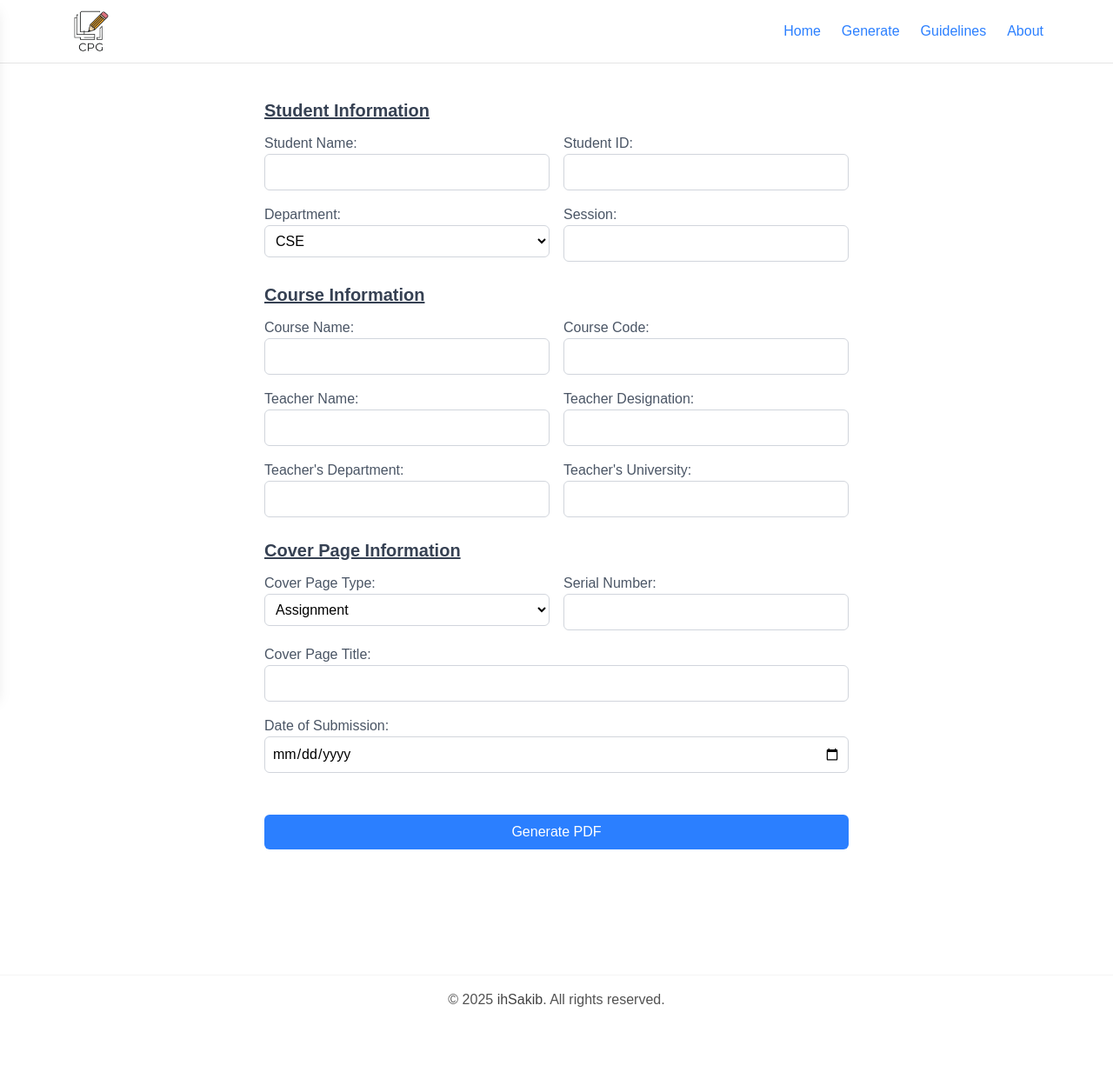
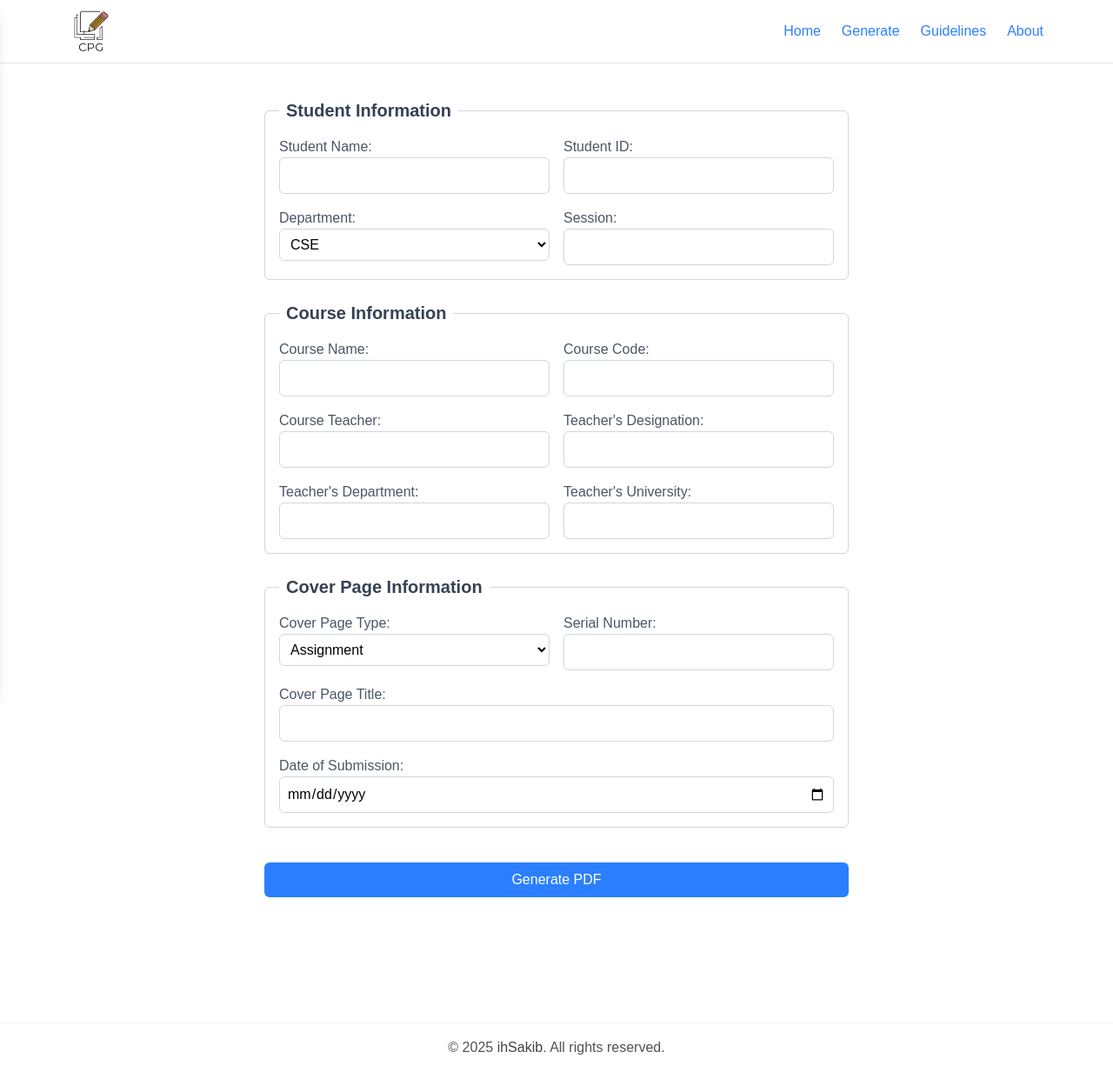
Before and after one commit to ihSakib/cpg, a Next.js app: page /generate in a window 1280 px wide. Shown: the whole page at 87% size. Before the commit the page ends 1178 px from the top, so only its background shows below. Built offline with nearby package versions, Linux system fonts and the light colour scheme.

Commit message:
Enhance CoverPageForm layout and functionality with improved styling and state management

```diff
--- a/app/generate/page.jsx
+++ b/app/generate/page.jsx
@@ -1,6 +1,6 @@
 "use client";
 
-import { useState } from "react";
+import { useState, useEffect } from "react";
 import { useRouter } from "next/navigation";
 
 export default function CoverPageForm() {
@@ -21,12 +21,18 @@ export default function CoverPageForm() {
     submissionDate: "",
   });
 
+  // useEffect(() => {
+  //   const savedData = sessionStorage.getItem("formData");
+  //   if (savedData) setFormData(JSON.parse(savedData));
+  // }, []);
+
   const [isClicked, setIsClicked] = useState(false);
 
   const router = useRouter();
 
   const handleChange = (e) => {
     setFormData({ ...formData, [e.target.name]: e.target.value });
+    // sessionStorage.setItem("formData", JSON.stringify(formData));
   };
 
   const handleSubmit = (e) => {
@@ -57,18 +63,20 @@ export default function CoverPageForm() {
       router.push(
         `/download?studentName=${studentName}&studentID=${studentID}&department=${department}&session=${session}&courseName=${courseName}&courseCode=${courseCode}&teacherName=${teacherName}&teacherDesignation=${teacherDesignation}&coverPageType=${coverPageType}&serialNumber=${serialNumber}&coverPageTitle=${coverPageTitle}&submissionDate=${submissionDate}&teacherDept=${teacherDept}&teacherUni=${teacherUni}`
       );
-      setIsClicked(false);
+      setTimeout(() => {
+        setIsClicked(false);
+      }, 2000);
     }, 2000);
   };
 
   return (
-    <div className="flex items-center justify-center min-h-screen  px-6">
-      <form onSubmit={handleSubmit} className="bg-white  w-full max-w-2xl  ">
+    <div className="flex items-center justify-center min-h-screen px-6">
+      <form onSubmit={handleSubmit} className="bg-white w-full max-w-2xl">
         {/* Student Information */}
-        <div className="mb-6 mt-4 md:mt-6">
-          <h3 className="text-lg underline md:text-xl font-semibold text-gray-700 mb-3">
+        <fieldset className="mb-6 mt-4 md:mt-6 border border-gray-300 p-4 rounded-md">
+          <legend className="text-lg md:text-xl font-semibold text-gray-700 px-2">
             Student Information
-          </h3>
+          </legend>
           <div className="grid grid-cols-1 md:grid-cols-2 gap-4">
             <div>
               <label className="block text-gray-600 font-medium">
@@ -83,7 +91,6 @@ export default function CoverPageForm() {
                 required
               />
             </div>
-
             <div>
               <label className="block text-gray-600 font-medium">
                 Student ID:
@@ -97,7 +104,6 @@ export default function CoverPageForm() {
                 required
               />
             </div>
-
             <div>
               <label className="block text-gray-600 font-medium">
                 Department:
@@ -115,7 +121,6 @@ export default function CoverPageForm() {
                 <option value="Business Administration">DBA</option>
               </select>
             </div>
-
             <div>
               <label className="block text-gray-600 font-medium">
                 Session:
@@ -130,13 +135,13 @@ export default function CoverPageForm() {
               />
             </div>
           </div>
-        </div>
+        </fieldset>
 
         {/* Course Information */}
-        <div className="mb-6">
-          <h3 className="text-lg underline md:text-xl font-semibold text-gray-700 mb-3">
+        <fieldset className="mb-6 border border-gray-300 p-4 rounded-md">
+          <legend className="text-lg md:text-xl font-semibold text-gray-700 px-2">
             Course Information
-          </h3>
+          </legend>
           <div className="grid grid-cols-1 md:grid-cols-2 gap-4">
             <div>
               <label className="block text-gray-600 font-medium">
@@ -151,7 +156,6 @@ export default function CoverPageForm() {
                 required
               />
             </div>
-
             <div>
               <label className="block text-gray-600 font-medium">
                 Course Code:
@@ -165,10 +169,9 @@ export default function CoverPageForm() {
                 required
               />
             </div>
-
             <div>
               <label className="block text-gray-600 font-medium">
-                Teacher Name:
+                Course Teacher:
               </label>
               <input
                 type="text"
@@ -179,10 +182,9 @@ export default function CoverPageForm() {
                 required
               />
             </div>
-
             <div>
               <label className="block text-gray-600 font-medium">
-                Teacher Designation:
+                Teacher's Designation:
               </label>
               <input
                 type="text"
@@ -193,7 +195,6 @@ export default function CoverPageForm() {
                 required
               />
             </div>
-
             <div>
               <label className="block text-gray-600 font-medium">
                 Teacher's Department:
@@ -207,7 +208,6 @@ export default function CoverPageForm() {
                 required
               />
             </div>
-
             <div>
               <label className="block text-gray-600 font-medium">
                 Teacher's University:
@@ -222,13 +222,13 @@ export default function CoverPageForm() {
               />
             </div>
           </div>
-        </div>
+        </fieldset>
 
         {/* Cover Page Information */}
-        <div className="mb-6">
-          <h3 className="text-lg underline md:text-xl font-semibold text-gray-700 mb-3">
+        <fieldset className="mb-6 border border-gray-300 p-4 rounded-md">
+          <legend className="text-lg md:text-xl font-semibold text-gray-700 px-2">
             Cover Page Information
-          </h3>
+          </legend>
           <div className="grid grid-cols-1 md:grid-cols-2 gap-4">
             <div>
               <label className="block text-gray-600 font-medium">
@@ -245,7 +245,6 @@ export default function CoverPageForm() {
                 <option value="Project">Project</option>
               </select>
             </div>
-
             <div>
               <label className="block text-gray-600 font-medium">
                 Serial Number:
@@ -259,7 +258,6 @@ export default function CoverPageForm() {
                 required
               />
             </div>
-
             <div className="md:col-span-2">
               <label className="block text-gray-600 font-medium">
                 Cover Page Title:
@@ -273,7 +271,6 @@ export default function CoverPageForm() {
                 required
               />
             </div>
-
             <div className="md:col-span-2">
               <label className="block text-gray-600 font-medium">
                 Date of Submission:
@@ -288,14 +285,18 @@ export default function CoverPageForm() {
               />
             </div>
           </div>
-        </div>
+        </fieldset>
 
         {/* Submit Button */}
         <button
           type="submit"
-          className="mt-6 bg-blue-500 text-white font-medium py-2 w-full rounded-md hover:bg-blue-600 transition duration-200 cursor-pointer"
+          className="mt-4 bg-blue-500 text-white font-medium py-2 w-full rounded-md hover:bg-blue-600 transition duration-200 cursor-pointer"
         >
-          {isClicked ? "Generating..." : "Generate PDF"}
+          {isClicked ? (
+            <i className="fa-solid fa-spinner fa-spin-pulse"></i>
+          ) : (
+            "Generate PDF"
+          )}
         </button>
       </form>
     </div>
```
